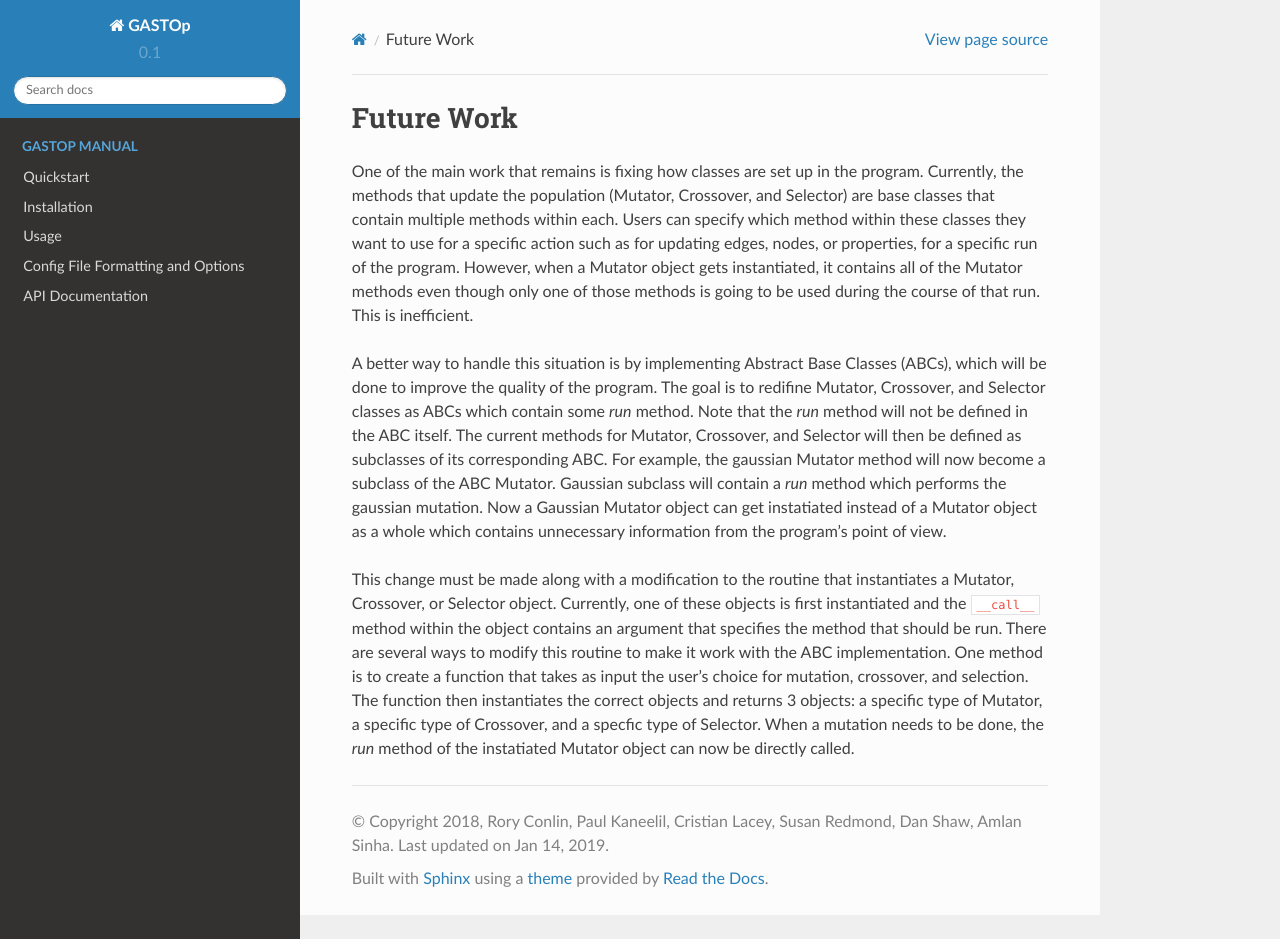
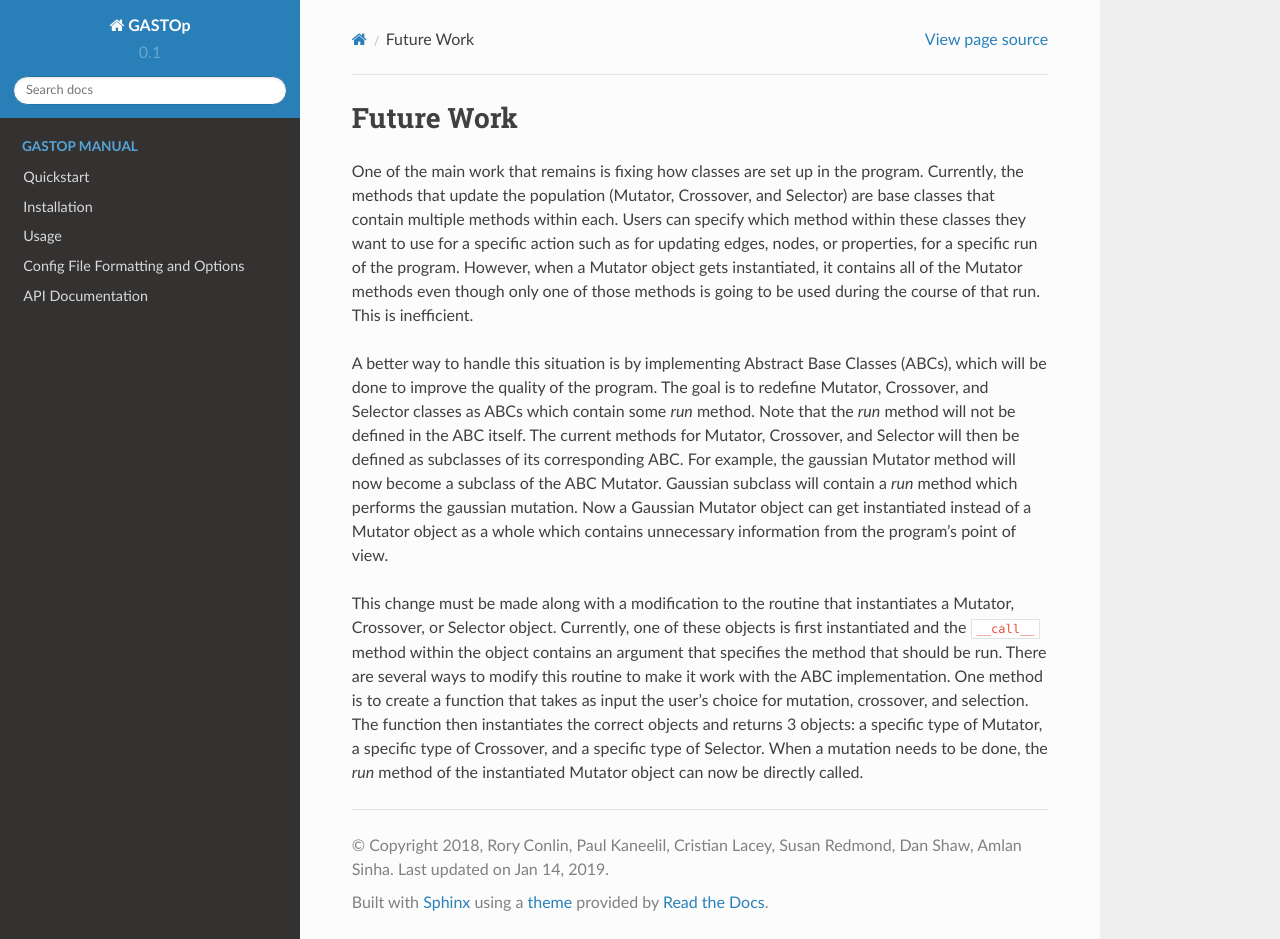
Before and after one commit to f0uriest/GASTOp, a Sphinx documentation site: the page built from docs/future_work.rst, in a window 1280 px wide and 939 px high. Built offline with Sphinx 7.4.7 and the Read the Docs theme 2.0.0, drawn with Linux system fonts in a browser that asks for light colours.

Commit message:
Fixed typos

```diff
--- a/docs/future_work.rst
+++ b/docs/future_work.rst
@@ -13,13 +13,13 @@ used during the course of that run. This is inefficient.
 
 A better way to handle this situation is by implementing Abstract Base Classes
 (ABCs), which will be done to improve the quality of the program. The goal is
-to redifine Mutator, Crossover, and Selector classes as ABCs which contain
+to redefine Mutator, Crossover, and Selector classes as ABCs which contain
 some *run* method. Note that the *run* method will not be defined in the ABC
 itself. The current methods for Mutator, Crossover, and Selector will then
 be defined as subclasses of its corresponding ABC. For example, the gaussian
 Mutator method will now become a subclass of the ABC Mutator. Gaussian
 subclass will contain a *run* method which performs the gaussian mutation. Now
-a Gaussian Mutator object can get instatiated instead of a Mutator object as
+a Gaussian Mutator object can get instantiated instead of a Mutator object as
 a whole which contains unnecessary information from the program's point of
 view.
 
@@ -31,5 +31,5 @@ several ways to modify this routine to make it work with the ABC implementation.
 One method is to create a function that takes as input the user's choice for
 mutation, crossover, and selection. The function then instantiates the correct
 objects and returns 3 objects: a specific type of Mutator, a specific type
-of Crossover, and a specfic type of Selector. When a mutation needs to be done,
-the *run* method of the instatiated Mutator object can now be directly called.
+of Crossover, and a specific type of Selector. When a mutation needs to be done,
+the *run* method of the instantiated Mutator object can now be directly called.
```
Also changed, not shown: docs/lessons_learned.rst (+4 -4 lines).
